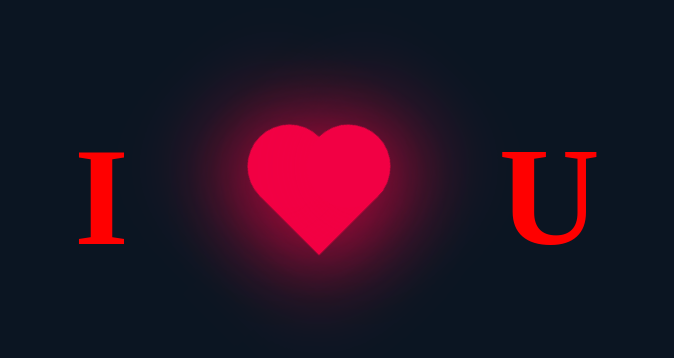
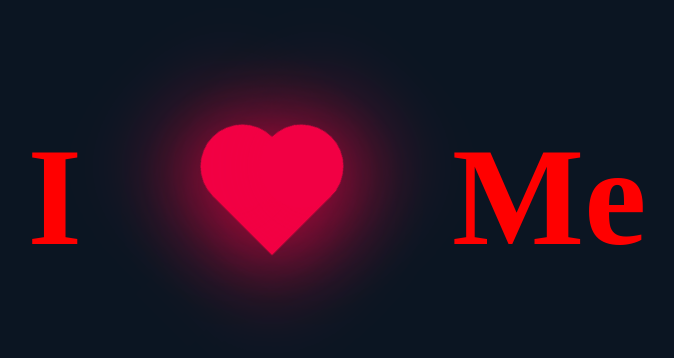
Before and after one commit to Amit-kumar9110/i-love-you, a plain HTML site: page index.html in a window 1280 px wide. Shown: the part 204-562 px from the top of the page, without its empty margins (303-977 px from the left). Drawn offline with Linux system fonts and the light colour scheme.

Commit message:
changes somthing

```diff
--- a/index.html
+++ b/index.html
@@ -7,6 +7,6 @@
     <body>
         <h1>I</h1>
         <div class="heart"></div>
-        <h2>U</h2>
+        <h2>Me</h2>
     </body>
 </html>
```
